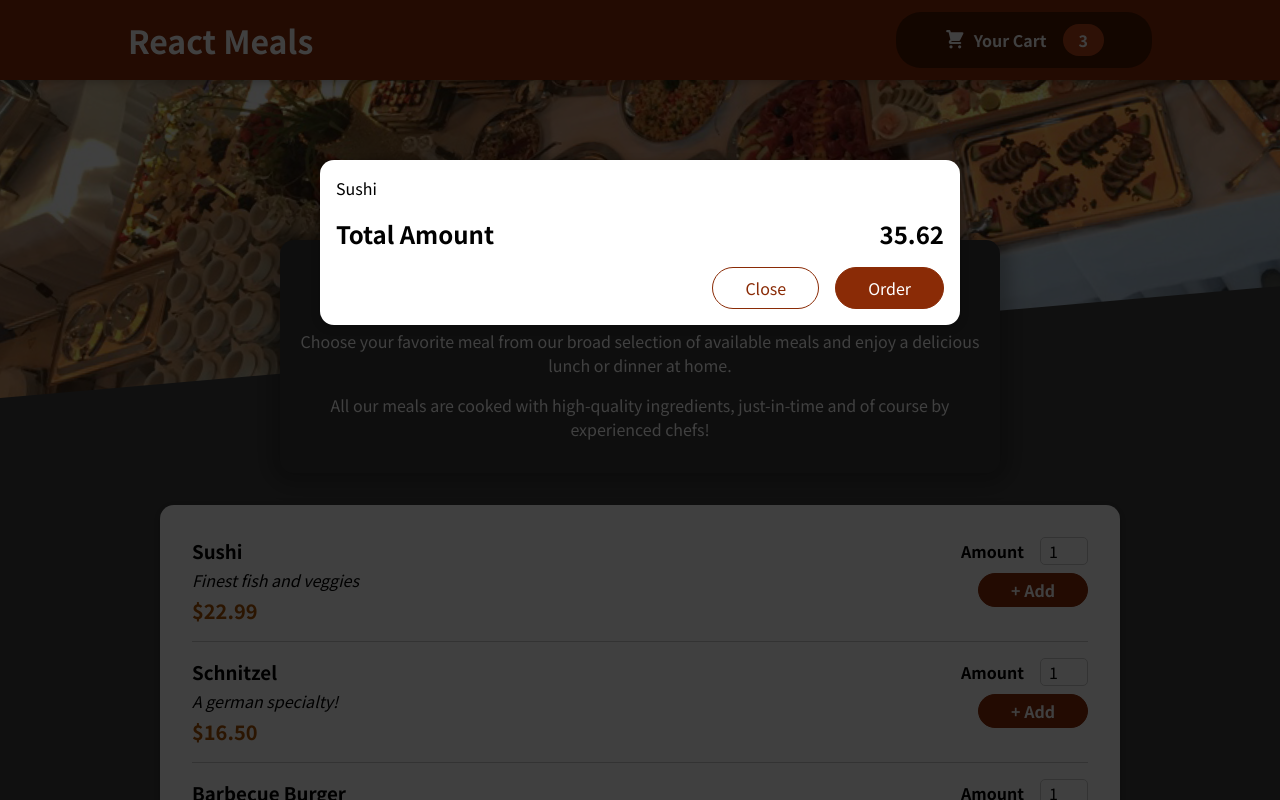
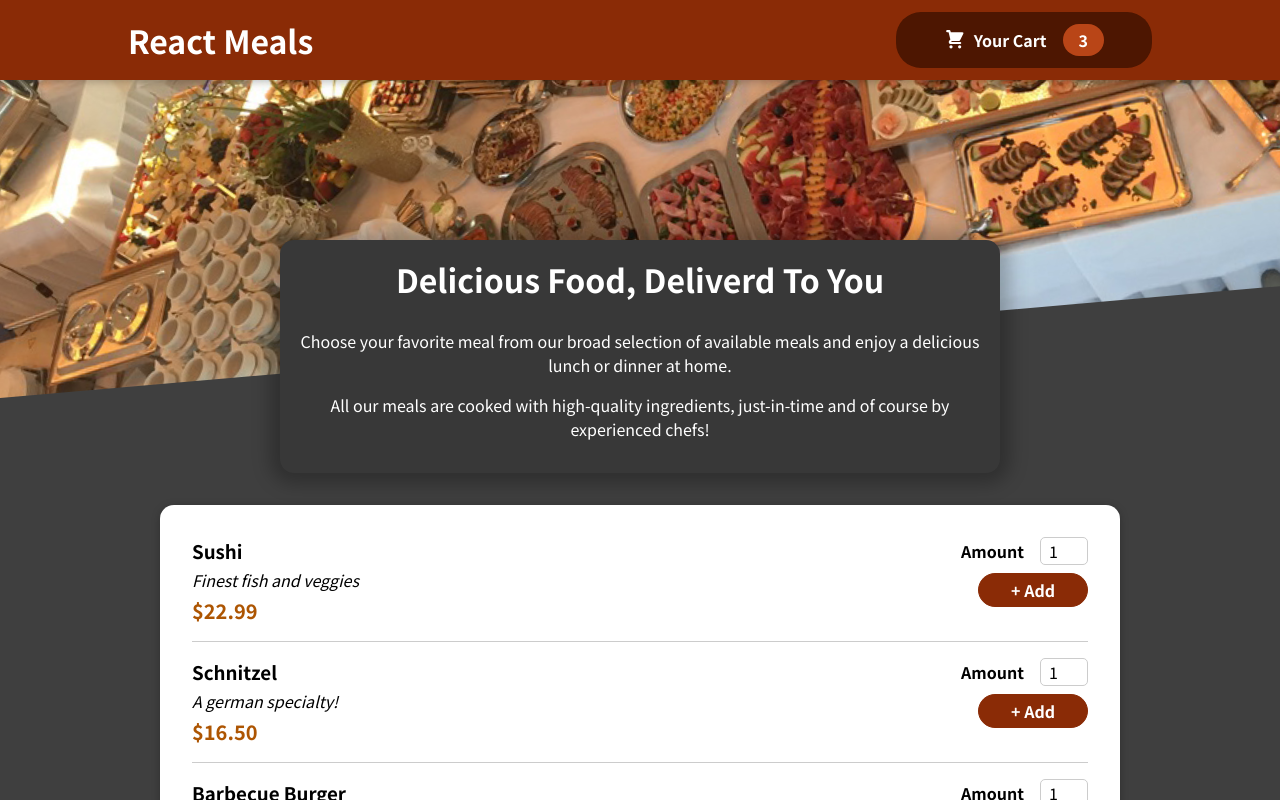
Before and after one commit to PawelPamula1/food-order-app, a React (Create React App) app: page / in a window 1280 px wide. Shown: the top 800 px of the page. Built offline with nearby package versions, Linux system fonts and the light colour scheme.

Commit message:
adding functionality to the modal

```diff
--- a/src/App.js
+++ b/src/App.js
@@ -1,13 +1,23 @@
-import React from 'react';
+import React, { useState } from 'react';
 import Header from './Layout/Header';
 import Meals from './components/Meals/Meals';
 import Cart from './components/Meals/Cart/Cart';
 
 function App() {
+  const [cartIsShown, setCartIsShown] = useState(false);
+
+  const showCartHandler = () => {
+    setCartIsShown(true);
+  };
+
+  const hideCartHandler = () => {
+    setCartIsShown(false);
+  };
+
   return (
     <React.Fragment>
-      <Cart />
-      <Header />
+      {cartIsShown && <Cart onClose={hideCartHandler} />}
+      <Header onShowCart={showCartHandler} />
       <main>
         <Meals />
       </main>
--- a/src/Layout/Header.js
+++ b/src/Layout/Header.js
@@ -8,7 +8,7 @@
     <React.Fragment>
       <header className={classes.header}>
         <h1>React Meals</h1>
-        <HeaderCartButton />
+        <HeaderCartButton onClick={props.onShowCart} />
       </header>
       <div className={classes['main-image']}>
         <img src={mealsImage} />
--- a/src/Layout/HeaderCartButton.js
+++ b/src/Layout/HeaderCartButton.js
@@ -2,9 +2,9 @@
 import CartIcon from '../Cart/CartIcon';
 import classes from './HeaderCartButton.module.css';
 
-function HeaderCartButton() {
+function HeaderCartButton(props) {
   return (
-    <button className={classes.button}>
+    <button className={classes.button} onClick={props.onClick}>
       <span className={classes.icon}>
         <CartIcon />
       </span>
--- a/src/components/Meals/Cart/Cart.js
+++ b/src/components/Meals/Cart/Cart.js
@@ -12,14 +12,16 @@
   );
 
   return (
-    <Modal>
+    <Modal onClose={props.onClose}>
       {cartItems}
       <div className={classes.total}>
         <span>Total Amount</span>
         <span>35.62</span>
       </div>
       <div className={classes.actions}>
-        <button className={classes['button--alt']}>Close</button>
+        <button className={classes['button--alt']} onClick={props.onClose}>
+          Close
+        </button>
         <button className={classes.button}>Order</button>
       </div>
     </Modal>
--- a/src/components/UI/Modal.js
+++ b/src/components/UI/Modal.js
@@ -3,7 +3,7 @@
 import classes from './Modal.module.css';
 
 const Backdrop = (props) => {
-  return <div className={classes.backdrop} />;
+  return <div className={classes.backdrop} onClick={props.onClose} />;
 };
 
 const ModalOverlay = (props) => {
@@ -19,7 +19,10 @@
 function Modal(props) {
   return (
     <React.Fragment>
-      {ReactDOM.createPortal(<Backdrop />, portalElement)}
+      {ReactDOM.createPortal(
+        <Backdrop onClose={props.onClose} />,
+        portalElement
+      )}
       {ReactDOM.createPortal(
         <ModalOverlay>{props.children}</ModalOverlay>,
         portalElement
```
Also changed, not shown: 1 other file (tests, documents, lock files or other folders).
